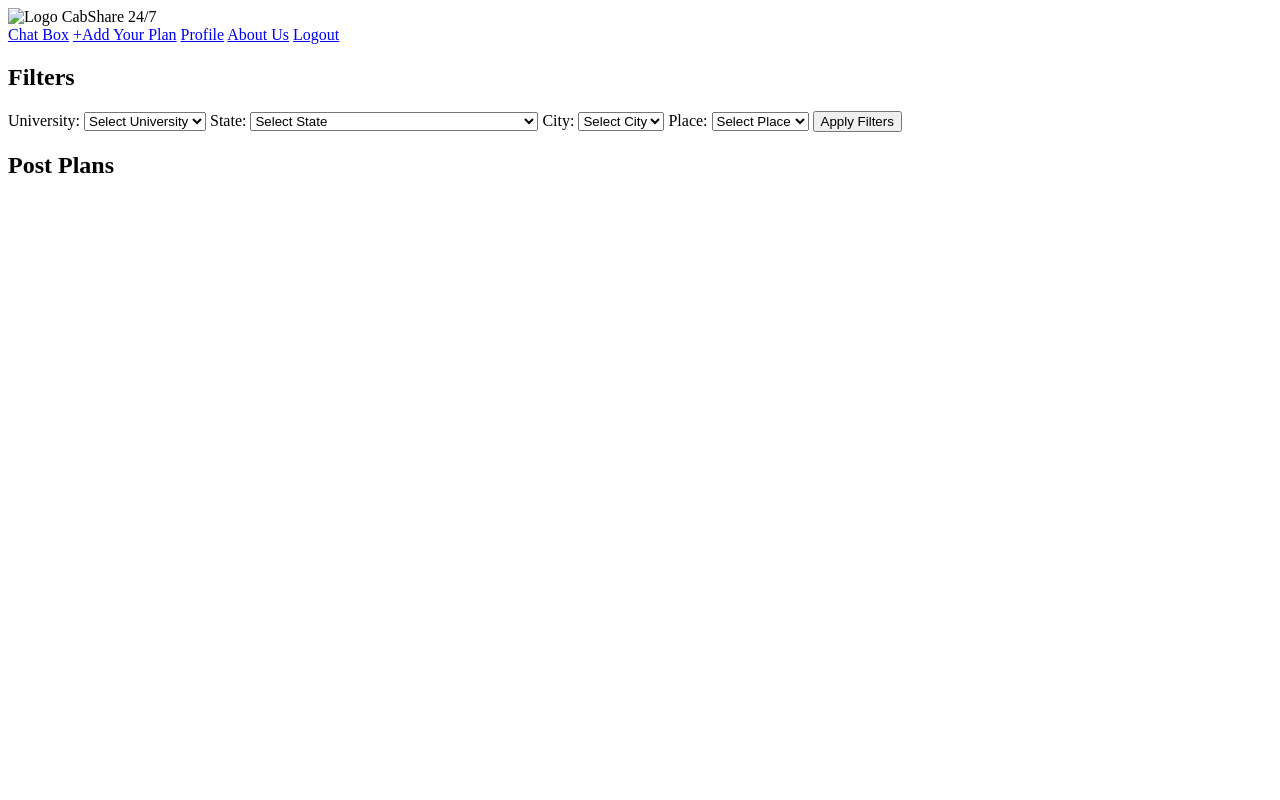
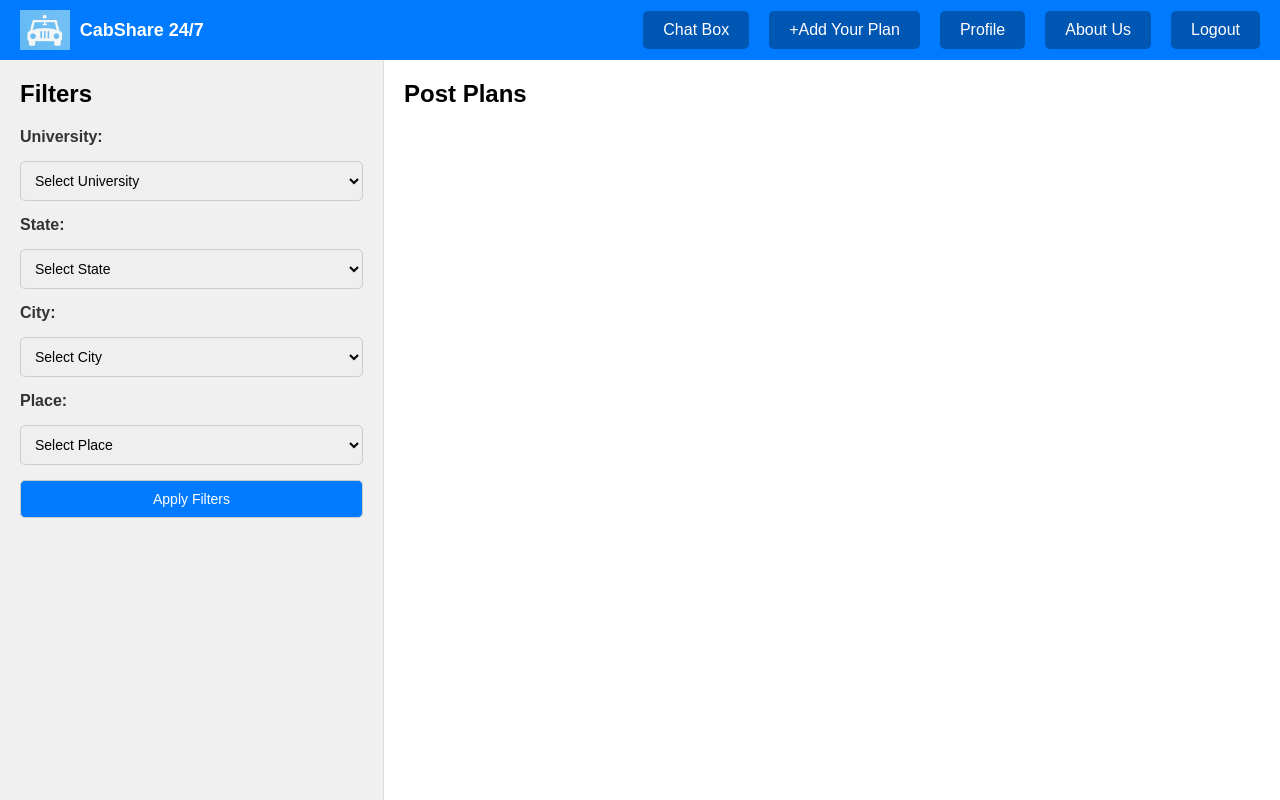
Before and after one commit to sahilzambre/Cabshare, a plain HTML site: page dashboard.html in a window 1280 px wide. Drawn offline with Linux system fonts and the light colour scheme; the site is published under a folder, as on GitHub Pages, so addresses that start at the root find nothing; no server answers.

Commit message:
Update dashboard.html

```diff
--- a/dashboard.html
+++ b/dashboard.html
@@ -4,21 +4,21 @@
     <meta charset="UTF-8">
     <meta name="viewport" content="width=device-width, initial-scale=1.0">
     <title>Dashboard</title>
-    <link rel="icon" href="/Gallery/Logo.jpg" type="image/x-icon">
-    <link rel="stylesheet" href="/Dashboard/dashboard.css">
+    <link rel="icon" href="Gallery/Logo.jpg" type="image/x-icon">
+    <link rel="stylesheet" href="Dashboard/dashboard.css">
 </head>
 <body>
     <header class="header">
         <div class="logo">
-            <img src="/Gallery/Logo.jpg" alt="Logo" />
+            <img src="Gallery/Logo.jpg" alt="Logo" />
             <span class="logo-text">CabShare 24/7</span>
         </div>
         <div class="header-sections">
-            <a href="/ChatBox/chat.html" class="section">Chat Box</a>
-            <a href="/+Add Your Plan/Post.html" class="section">+Add Your Plan</a>
-            <a href="/Profile/Profile.html" class="section">Profile</a>
-            <a href="/About Us/About Us.html" class="section">About Us</a>
-            <a href="/login/index.html" class="section">Logout</a>
+            <a href="ChatBox/chat.html" class="section">Chat Box</a>
+            <a href="+Add Your Plan/Post.html" class="section">+Add Your Plan</a>
+            <a href="Profile/Profile.html" class="section">Profile</a>
+            <a href="About Us/About Us.html" class="section">About Us</a>
+            <a href="login/index.html" class="section">Logout</a>
         </div>
     </header>
 
@@ -103,6 +103,6 @@
         </section>
     </div>
 
-    <script type="module" src="/Dashboard/dashboard.js"></script>
+    <script type="module" src="Dashboard/dashboard.js"></script>
 </body>
 </html>
```
